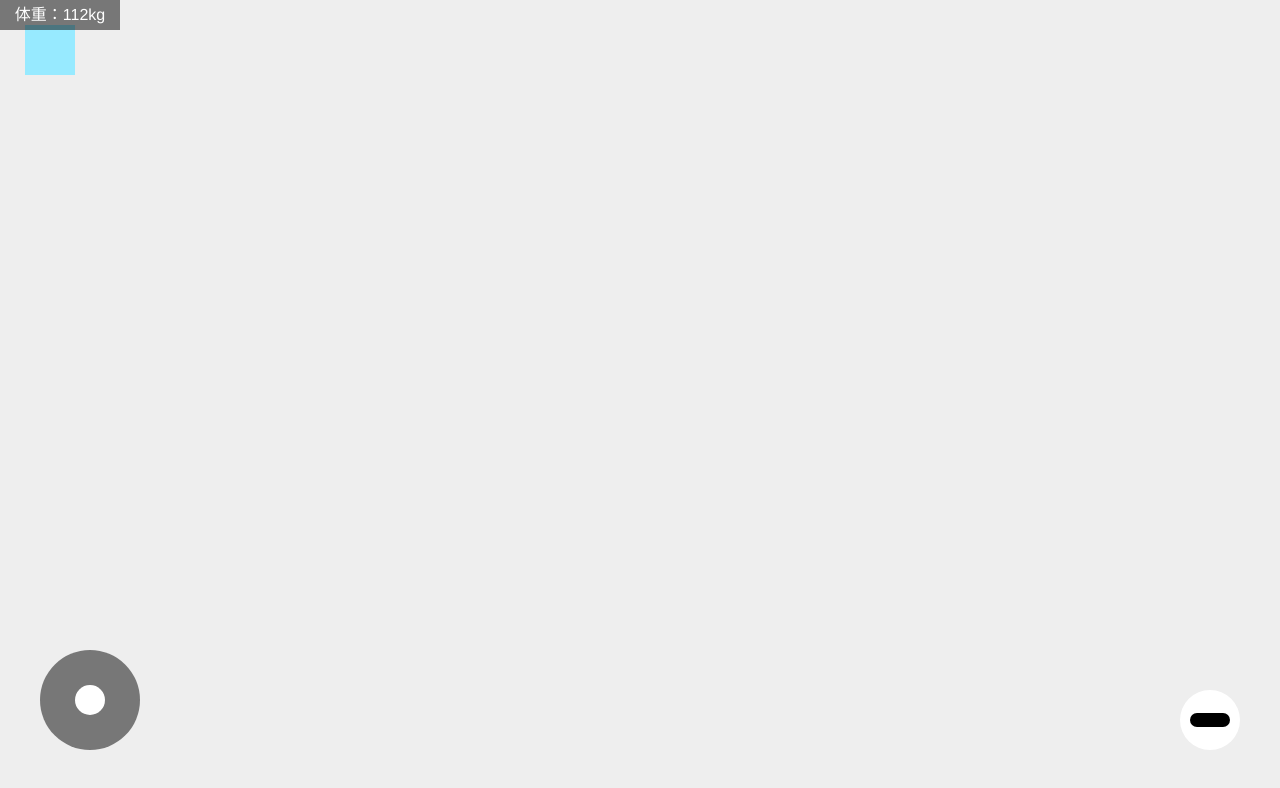
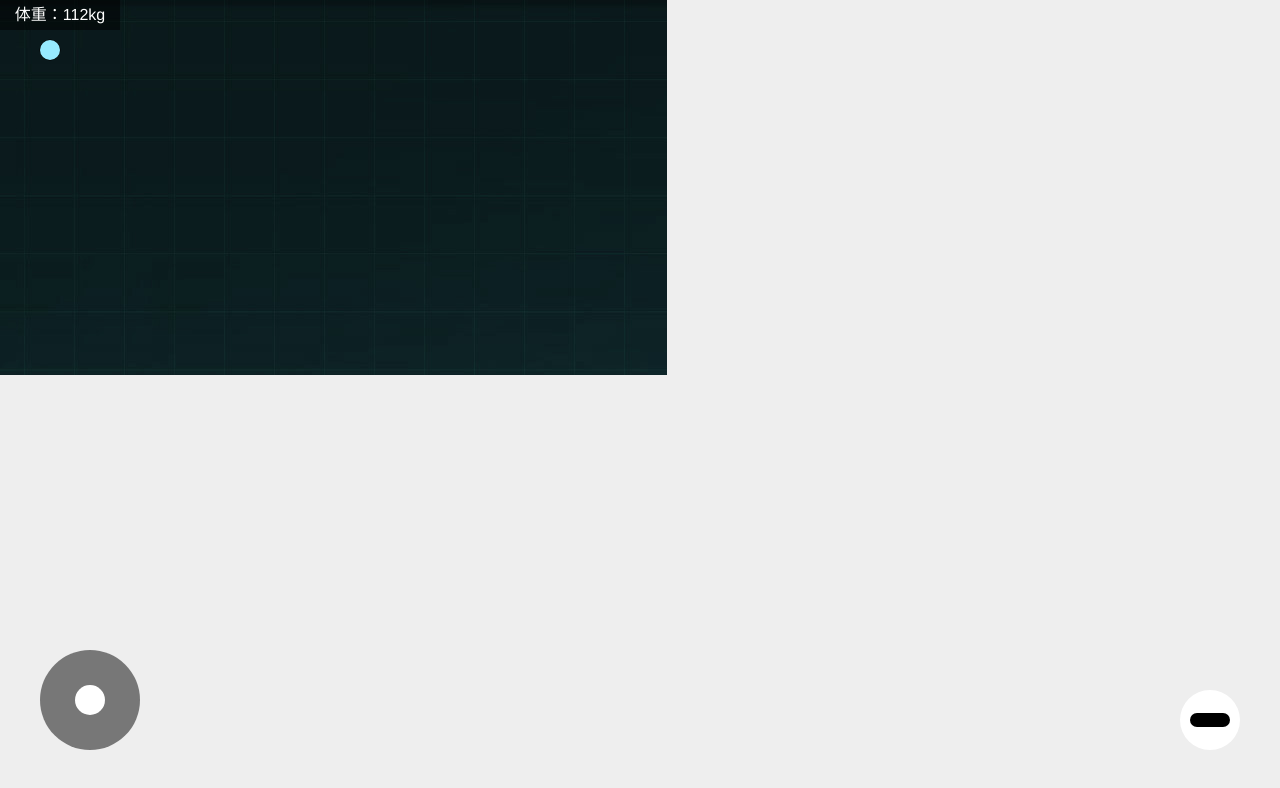
Before and after one commit to Kkkat/superpop, a website: page index.html in a window 1280 px wide. Drawn offline with nearby package versions, Linux system fonts and the light colour scheme.

Commit message:
finish camera

```diff
--- a/src/index.css
+++ b/src/index.css
@@ -1,7 +1,6 @@
 /* 测试 具体颜色 kat你改 */
 body{
     background-color: #eee;
-    overflow: hidden;
 }
 
 canvas {
--- a/src/index.js
+++ b/src/index.js
@@ -206,7 +206,7 @@ window.Superpop = {};
 			if(this.axis == AXIS.HORIZONTAL || this.axis == AXIS.BOTH) {
 
 				if(this.followed.x - this.xView + this.xDeadZone > this.wView)
-					this.yview = this.followed.y - (this.hview - this.yDeadZone);
+					this.xView = this.followed.x - (this.wView - this.xDeadZone);
 				else if(this.followed.x - this.xDeadZone < this.xView)
 					this.xView = this.followed.x - this.xDeadZone;
 
@@ -268,21 +268,21 @@ window.Superpop = {};
 			this.y = this.r/2;
 		}
 		if(this.x + this.r/2 > worldWidth){
-			this.x = worldWidth - this.width/2;
+			this.x = worldWidth - this.r/2;
 		}
 		if(this.y + this.r/2 > worldHeight){
-			this.y = worldHeight - this.height/2;
+			this.y = worldHeight - this.r/2;
 		}
 	}
 
 	Player.prototype.draw = function(context, xView, yView) {
 		context.save();
 		context.fillStyle = this.bColor;
-        // context.beginPath();
-        // context.arc(this.x, this.y, this.r, 0, Math.PI * 2);
-        context.fillRect((this.x-this.r/2) - xView, (this.y-this.r/2) - yView, this.r, this.r);
-        // context.closePath();
-        // context.stroke();
+        context.beginPath();
+        context.arc(this.x - xView, this.y - yView, this.r, 0, Math.PI * 2);
+        // context.fillRect((this.x-this.r/2) - xView, (this.y-this.r/2) - yView, this.r, this.r);
+        context.closePath();
+        context.stroke();
         context.fill();
         context.restore();
 	}
@@ -305,18 +305,20 @@ window.Superpop = {};
 		var ctx = document.createElement("canvas").getContext("2d");
 		ctx.canvas.width = this.width;
 		ctx.canvas.height = this.height;
+		var _this = this;
 
-		ctx.save();
-		this.image = new Image();
-		this.image.src = "./src/img/bg.jpg";
-		ctx.drawImage(this.image, 0, 0, this.width, this.height);
-		ctx.restore();
 
-		this.image = new Image();
-		this.image.src = ctx.canvas.toDataURL("image/jpg");
-		// console.log(this.image.src);
+		var img = new Image();
+		img.onload = function() {
+			ctx.drawImage(img, 0, 0, this.width, this.height);
 
-		ctx = null;
+			_this.image = new Image();
+			_this.image.src = ctx.canvas.toDataURL("image/jpg");
+
+			ctx = null;
+		}
+		img.src = "./src/img/bg.jpg";
+
 	}
 
 	Map.prototype.draw = function(context, xView, yView) {
@@ -336,8 +338,6 @@ window.Superpop = {};
 			sHeight = this.image.height - sy;
 		}
 
-		console.log(this.image.width + ":" + sx);
-
 		dx = 0;
 		dy = 0;
 
@@ -356,20 +356,20 @@ window.Superpop = {};
 	var context = canvas.getContext("2d");
 
 	var room = {
-		width: 5000,
-		height: 3000,
-		map: new Superpop.Map(5000, 3000)
+		width: 1024,
+		height: 640,
+		map: new Superpop.Map(1024, 640)
 	};
 
 	room.map.generate();
 
-	var player = new Superpop.Player(50, 50, 50, "#97eaff");
+	var player = new Superpop.Player(50, 50, 10, "#97eaff");
 
 	var camera = new Superpop.Camera(0, 0, canvas.width, canvas.height, room.width, room.height);
 	camera.follow(player, canvas.width/2, canvas.height/2);
 
 	Superpop.update = function() {
-		player.update(4, 0, room.width, room.height);
+		player.update(4, 4, room.width, room.height);
 		camera.update();
 		// window.requestAnimationFrame(Superpop.update);
 	}
@@ -382,6 +382,7 @@ window.Superpop = {};
 	}
 
 })();
+
 
 window.onload = function () {
 	// var name = prompt("please input your name", "");
```
